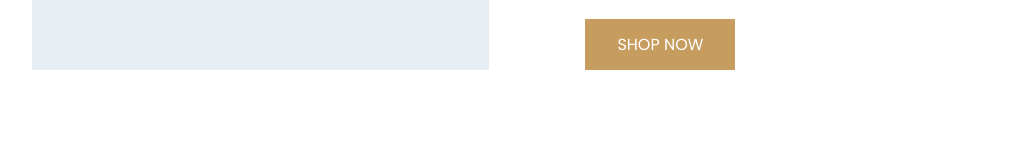
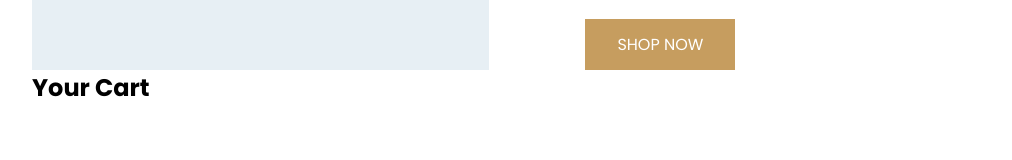
Before and after one commit to jenisha987/Coffee-Shop, a React (Vite) app in the folder coffee-shop/: page / in a window 1280 px wide. Shown: the part 2107-2267 px from the top of the page, without its empty margins (128-1140 px from the left). Built offline with nearby package versions, Linux system fonts and the light colour scheme.

Commit message:
showed no.of cart products and its details

```diff
--- a/coffee-shop/src/App.jsx
+++ b/coffee-shop/src/App.jsx
@@ -8,13 +8,21 @@ import Error from './pages/Error';
 import Cart from './components/Cart';
 
 const App = () => {
+
+  const [ cart, setCart ] = useState([]);
+
+  const addToCart = (data) => {
+    console.log(data)
+    setCart([ ...cart, {...data, quantity: 1}])
+  }
+
   return (
     <BrowserRouter>
-    <Navbar />
+    <Navbar count={cart.length} />
     <Routes>
-      <Route path='/' element={<Home />} />
+      <Route path='/' element={<Home addToCart={addToCart} cart={cart} />} />
       <Route path='*' element={<Error />} />
-      <Route path='/cart' element={<Cart />} />
+      <Route path='/cart' element={<Cart cart={cart} />} />
     </Routes>
     <Footer />
     </BrowserRouter>
--- a/coffee-shop/src/components/Cart.jsx
+++ b/coffee-shop/src/components/Cart.jsx
@@ -1,9 +1,23 @@
 import React from 'react';
 
-const Cart = () => {
+const Cart = ({ cart }) => {
   return (
     <div className="cart-page">
       <h2>Your Cart</h2>
+      {
+        cart.map((cartItem, cartIndex) => {
+            return (
+                <div key={cartIndex}>
+                    <img src={cartItem.image} alt='cartItem' width={200} />
+                    <p>{cartItem.title}</p>
+                    <button>-</button>
+                    <p>{cartItem.quantity}</p>
+                    <button>+</button>
+                    <p>{cartItem.price}</p>
+                </div>
+            )
+        })
+      }
     </div>
   );
 };
--- a/coffee-shop/src/components/Home.jsx
+++ b/coffee-shop/src/components/Home.jsx
@@ -10,8 +10,9 @@ import "slick-carousel/slick/slick.css";
 import "slick-carousel/slick/slick-theme.css";
 import Products from './Products';
 import Blog from './Blog';
+import Cart from './Cart';
 
-export const Home = () => {
+export const Home = ({addToCart, cart}) => {
   const settings = {
     dots: true,
     infinite: true,
@@ -72,7 +73,8 @@ export const Home = () => {
         </div>
       </div>
     </div>
-    <Products />
+    <Cart cart={cart} />
+    <Products addToCart={addToCart} />
     <Blog />
     </div>
   )
--- a/coffee-shop/src/components/Products.jsx
+++ b/coffee-shop/src/components/Products.jsx
@@ -2,7 +2,7 @@ import React, { useEffect, useState } from 'react';
 import { products_list } from '../Data/Products';
 import coffee_cup from "../assets/images/coffee-cup.png";
 
-const Products = () => {
+const Products = ({ addToCart }) => {
 
   const [ randomProducts, setRandomProducts ] = useState([]);
 
@@ -38,7 +38,7 @@ const Products = () => {
                 <img src={product.image} alt='product' className='home-product-img' />
                 <p>{product.title}</p>
                 <p>Rs.{product.price}
-                  <button className='cart-button'>Add to Cart</button>
+                  <button className='cart-button' onClick={() => addToCart(product)}>Add to Cart</button>
                 </p>
               </div>
             ))
--- a/coffee-shop/src/pages/Navbar.jsx
+++ b/coffee-shop/src/pages/Navbar.jsx
@@ -7,7 +7,7 @@ import { PiShoppingCartThin } from "react-icons/pi";
 import { MdMenu } from "react-icons/md";
 import { RxCross2 } from "react-icons/rx";
 
-const Navbar = () => {
+const Navbar = ({ count }) => {
 
   const [ isNavlinksShowing, setIsNavlinksShowing ] = useState(false)
   // const navigate = useNavigate();
@@ -38,7 +38,7 @@ const Navbar = () => {
         <div className="nav-right">
           <CiSearch />
           <PiShoppingCartThin />
-          <div className="cart-count">0</div>
+          <div className="cart-count">{count}</div>
           <button className='menu-button' onClick={() => {setIsNavlinksShowing(!isNavlinksShowing)}}>
             {
               !isNavlinksShowing ? <MdMenu /> : <RxCross2 />
```
